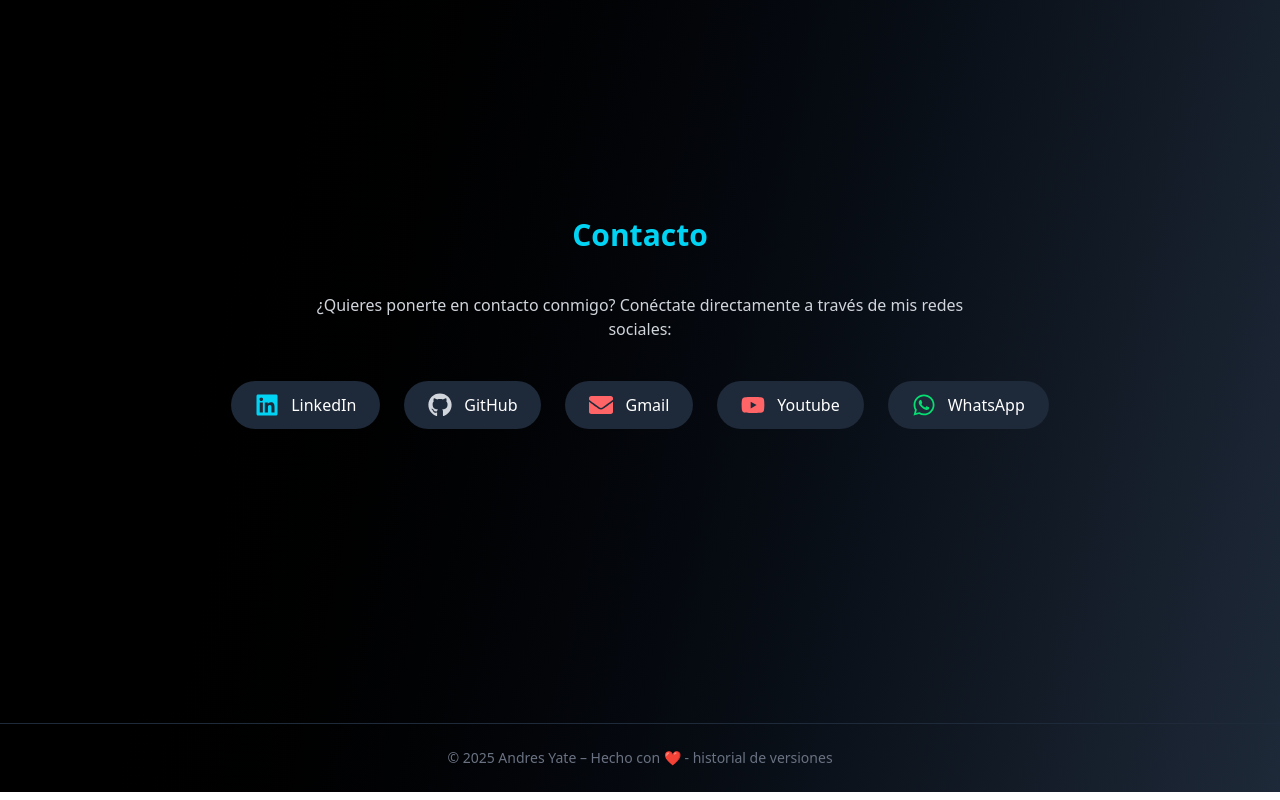
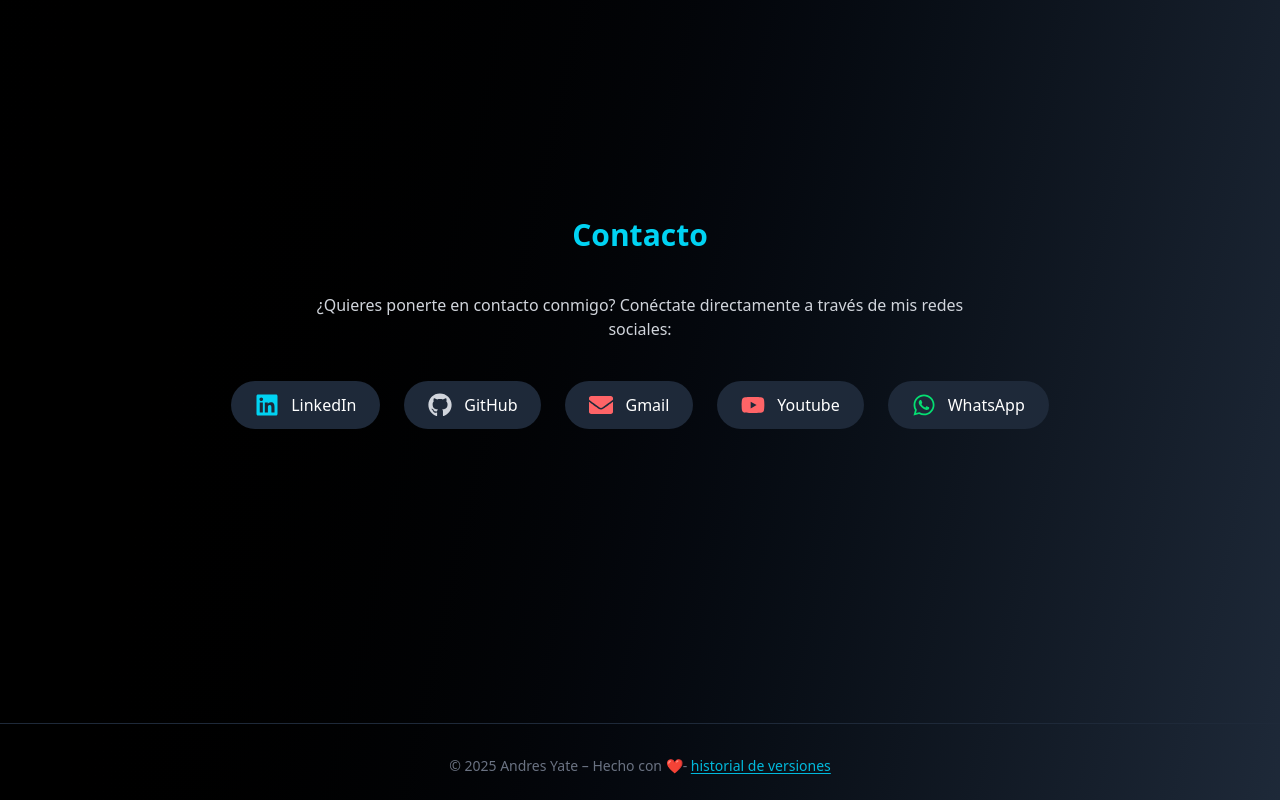
Before and after one commit to BgYato/portfolio-bgyato, a React (Vite) app: page / in a window 1280 px wide. Shown: the part 4877-5677 px from the top of the page. Built offline with nearby package versions, Linux system fonts and the light colour scheme; no server answers.

Commit message:
Fix footer viewport in mobile

```diff
--- a/src/components/Footer.jsx
+++ b/src/components/Footer.jsx
@@ -1,14 +1,18 @@
 function Footer() {
   return (
     <footer className="py-6 text-center text-gray-500 text-sm border-t border-gray-800">
-      © 2025 Andres Yate – Hecho con ❤️ - {" "}
+      © 2025 Andres Yate – Hecho con ❤️
+      <div className="hidden md:inline-block mt-2">
+        {" - "}
         <a
           href="https://github.com/BgYato/portfolio-bgyato/commits/main"
           target="_blank"
-        className="text-sm text-gray-500 hover:text-cyan-400"
+          rel="noopener noreferrer"
+          className="text-cyan-500 hover:text-cyan-300 underline underline-offset-2"
         >
           historial de versiones
         </a>
+      </div>
     </footer>
   );
 }
```
Also changed, not shown: 1 other file (tests, documents, lock files or other folders). Lines whose indentation alone changed are shown as unchanged.
